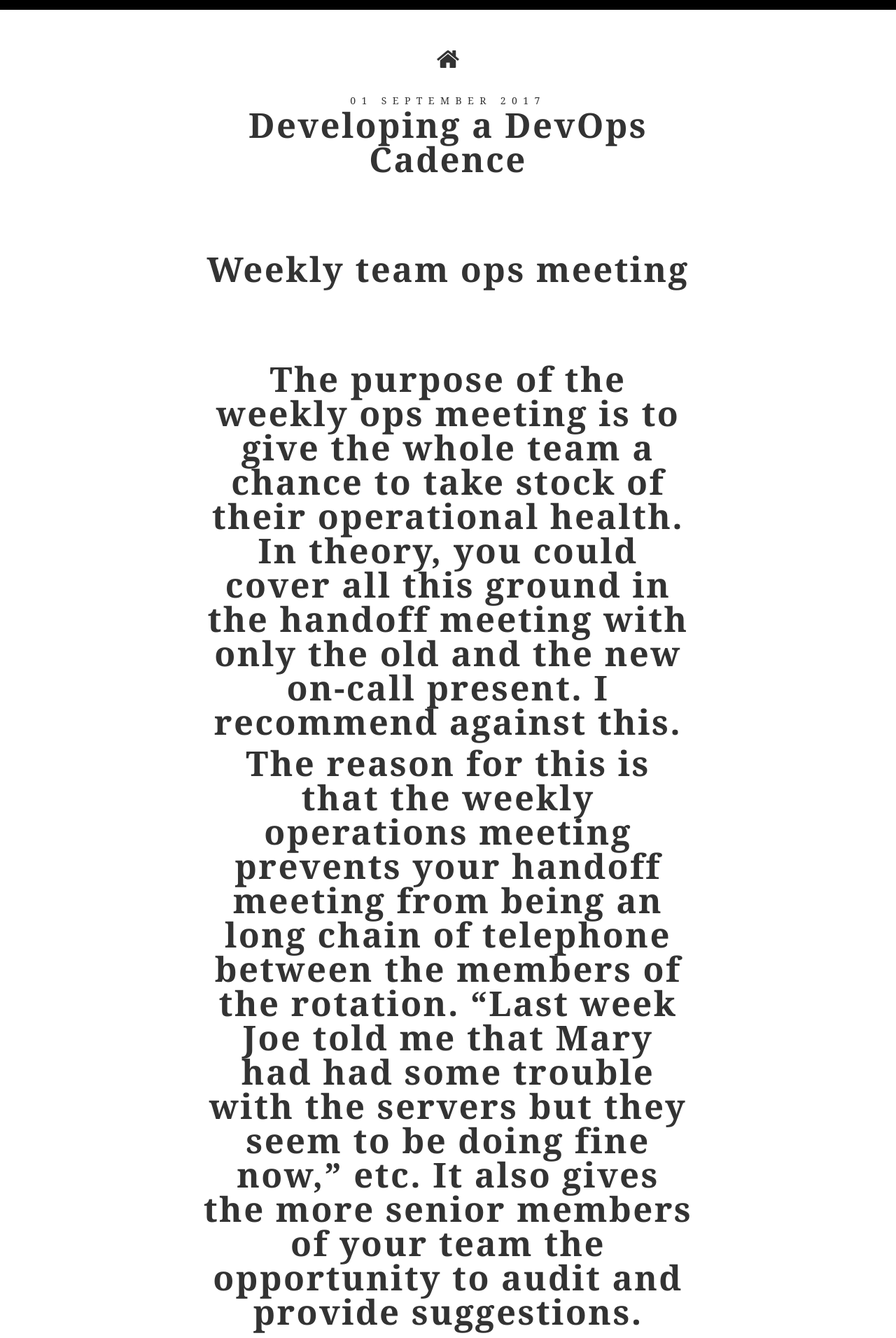
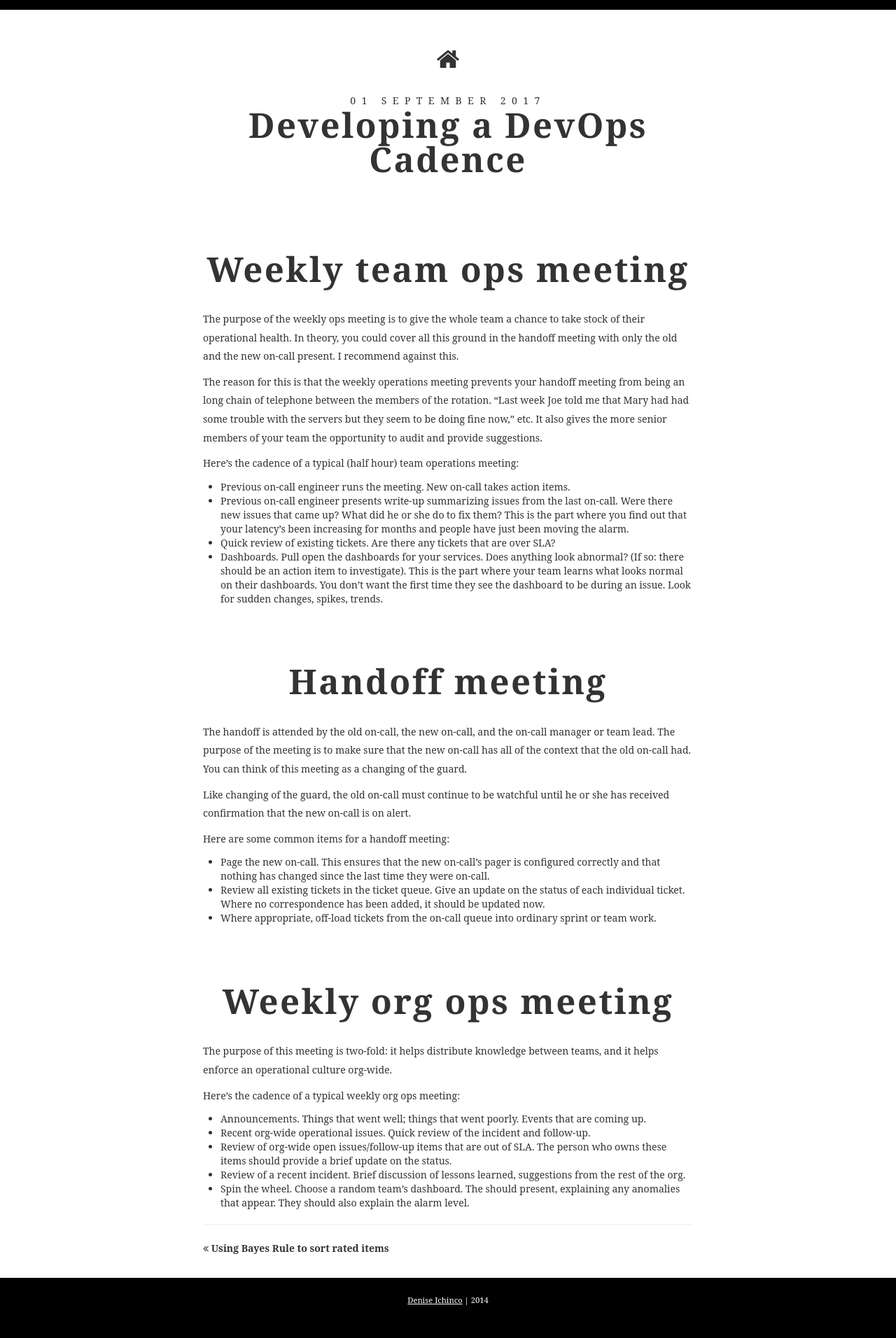
Before and after one commit to ichinco/blog, a Jekyll site: the page built from _posts/2017-09-01-devops-cadence.html, in a window 1280 px wide. Shown: the top 1912 px of the page at 70% size. Built offline with Jekyll 4.4.1, drawn with Linux system fonts in a browser that asks for light colours; some web fonts are replaced; after the commit the page ends 1890 px from its top, so only the background shows below that.

```diff
--- a/_posts/2017-09-01-devops-cadence.html
+++ b/_posts/2017-09-01-devops-cadence.html
@@ -3,7 +3,7 @@ layout: post
 title: Developing a DevOps Cadence
 ---
 
-<h2>Weekly team ops meeting<h2>
+<h2>Weekly team ops meeting</h2>
 
 <p>
 The purpose of the weekly ops meeting is to give the whole team a
```
